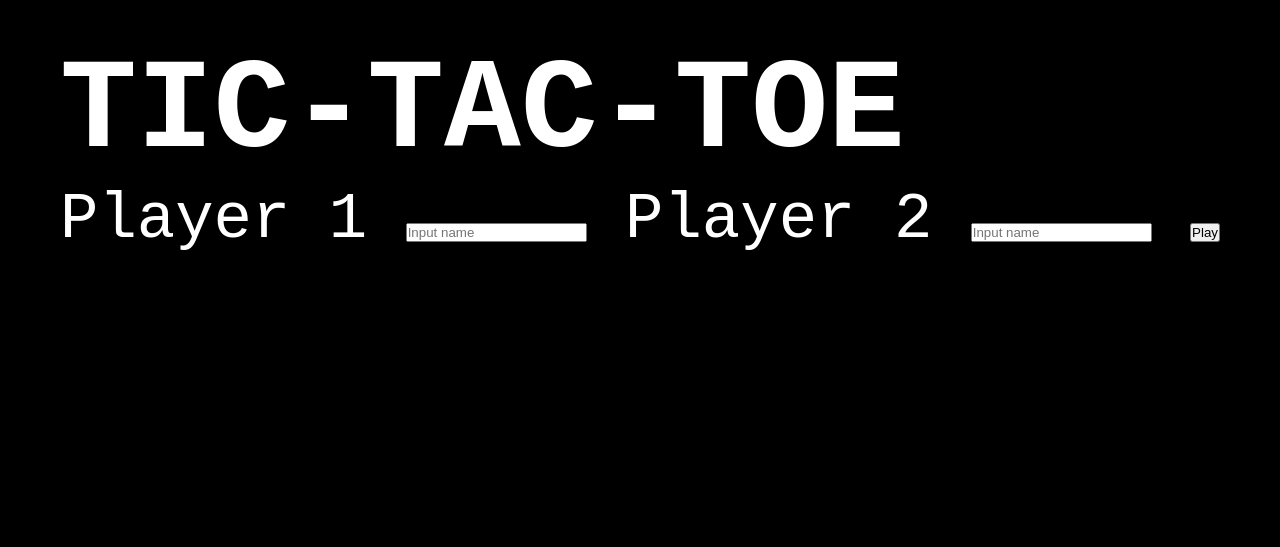
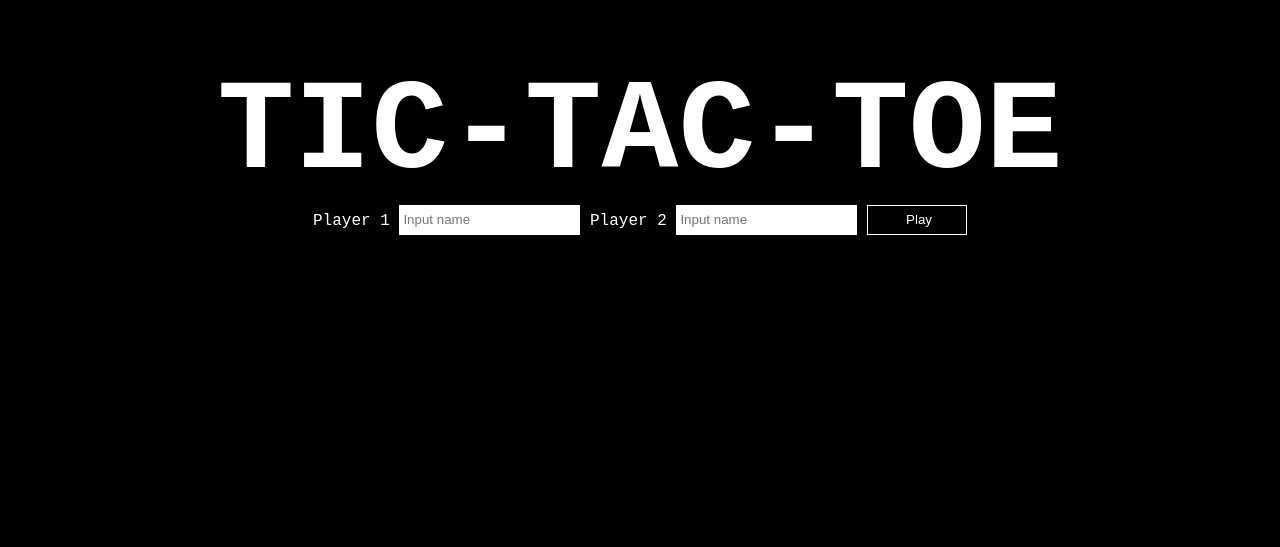
Before and after one commit to ashLuchowa/tictactoe2, a plain HTML site: page index.html in a window 1280 px wide. Shown: the part 253-800 px from the top of the page. Drawn offline with Linux system fonts and the light colour scheme.

Commit message:
cleanup title UI

```diff
--- a/index.html
+++ b/index.html
@@ -10,15 +10,15 @@
   <body>
     <div class="main-title">
       <div class="title-logo">
-        <h1>TIC-TAC-TOE</h1>
-        <form action="">
-          <label for="player1">Player 1</label>
-          <input type="text" id="player1" placeholder="Input name" name="player1"/>
-          <label for="player2">Player 2</label>
-          <input type="text" id="player2" placeholder="Input name" name="player2"/>
-          <input type="submit" value="Play" />
-        </form>
+        <h1 class="title-header">TIC-TAC-TOE</h1>
       </div>
+      <form action="">
+        <label for="player1">Player 1</label>
+        <input type="text" id="player1" placeholder="Input name" name="player1"/>
+        <label for="player2">Player 2</label>
+        <input type="text" id="player2" placeholder="Input name" name="player2"/>
+        <input type="submit" value="Play" id="submit-btn"/>
+      </form>
     </div>
 
     <div class="main-game">
--- a/style.css
+++ b/style.css
@@ -22,15 +22,39 @@ body {
 /*---------------- TITLE ----------------*/
 .main-title {
   display: flex;
+  flex-direction: column;
   justify-content: center;
   align-items: center;
   height: 100vh;
   background-color: black;
 }
 
-.title-logo {
+.title-header {
   color: white;
-  font-size: 5vw;
+  font-size: 10vw;
+}
+
+form {
+  color: white;
+}
+
+form input {
+  padding-left: 4px;
+  height: 30px;
+  border: 0px;
+}
+
+#submit-btn {
+  color: white;
+  width: 100px;
+  cursor: pointer;
+  background-color: black;
+  border: 1px solid white;
+}
+
+#submit-btn:hover {
+  background-color: white;
+  color: black;
 }
 
 /*---------------- HEADER ----------------*/
```
